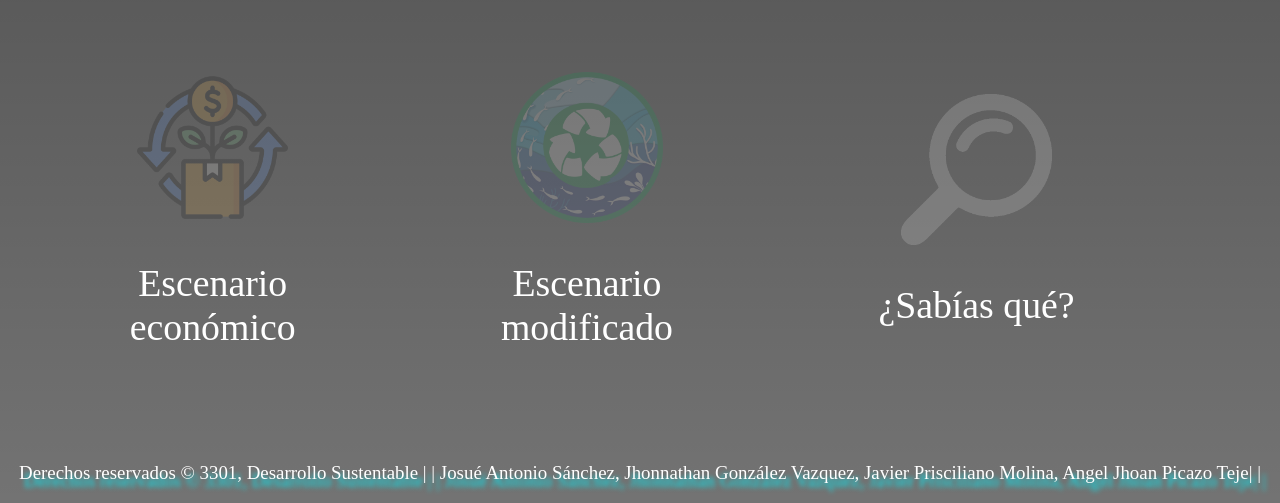
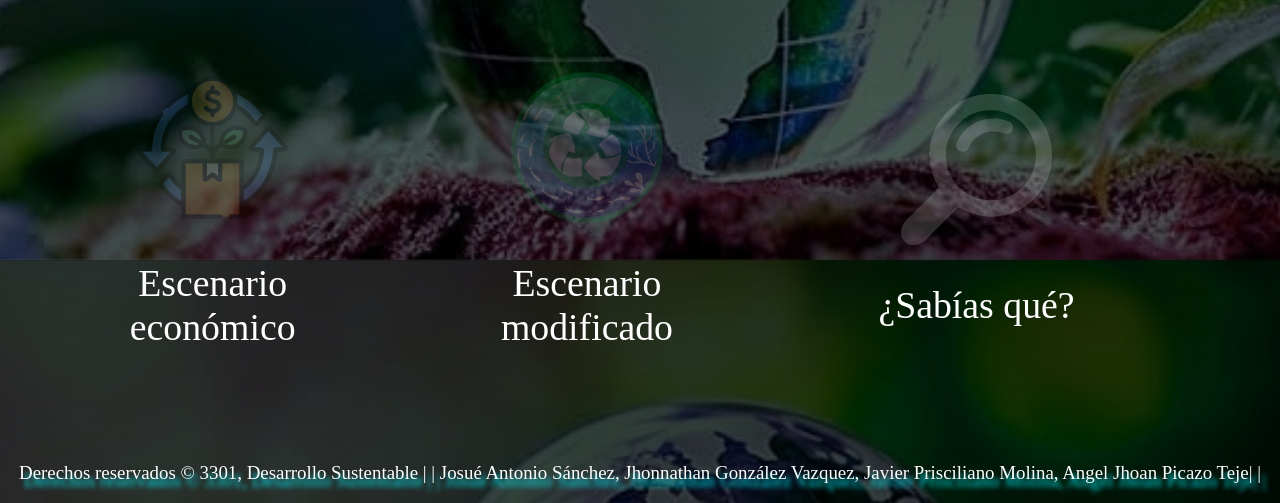
Before and after one commit to Jossoj809/Desarrollo-Sustentable, a plain HTML site: page index.html in a window 1280 px wide. Shown: the part 540-1043 px from the top of the page. Drawn offline with Linux system fonts and the light colour scheme.

Commit message:
Update styles.css

```diff
--- a/styles.css
+++ b/styles.css
@@ -218,7 +218,7 @@
 
 @MEDIA(min-width: 768px){
 	body{
-	background-image: linear-gradient( rgb(0 0 0 /.75),rgb(0 0 0/.55)) ,url(imagenes2/fondo2.jpg);
+	background-image: linear-gradient( rgb(0 0 0 /.75),rgb(0 0 0/.55)) ,url(fondo2.jpg);
 	background-size: cover;
 	background-repeat: no-repeat;
 	background-attachment: fixed;
```
